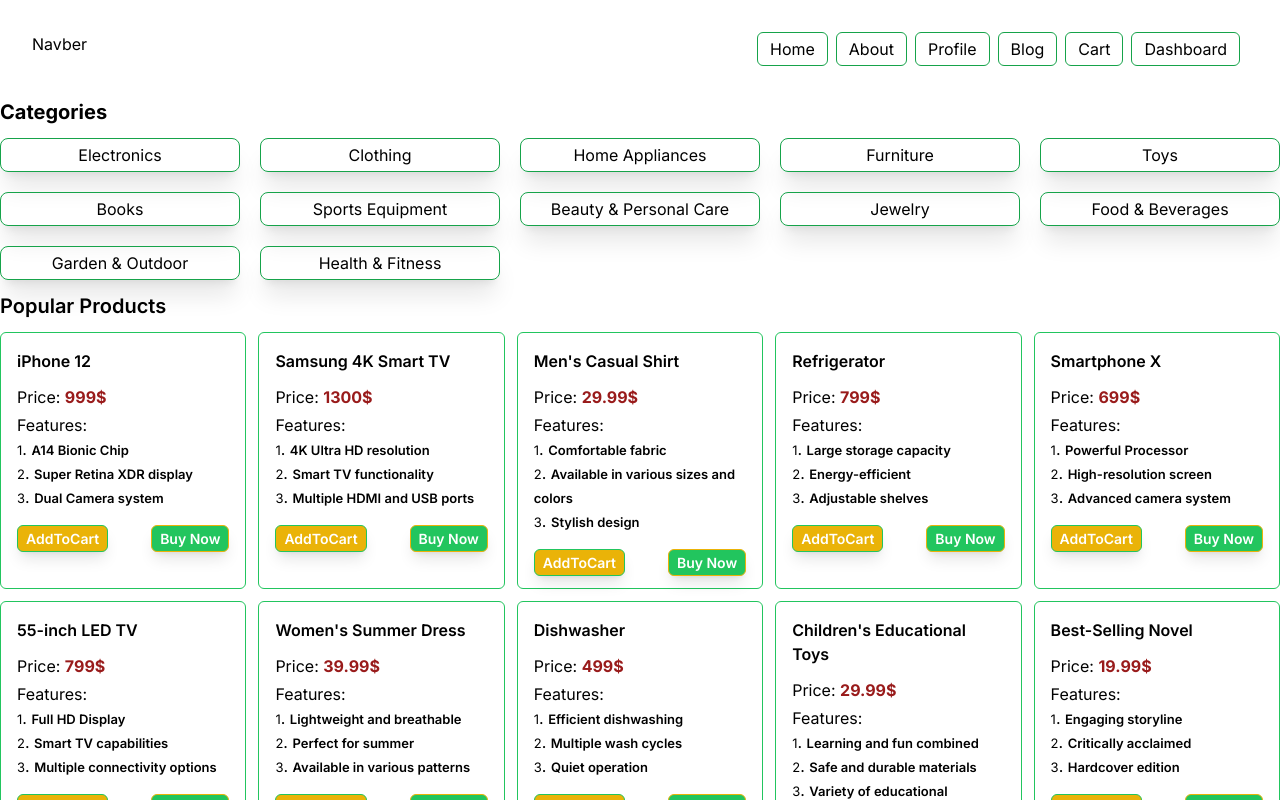
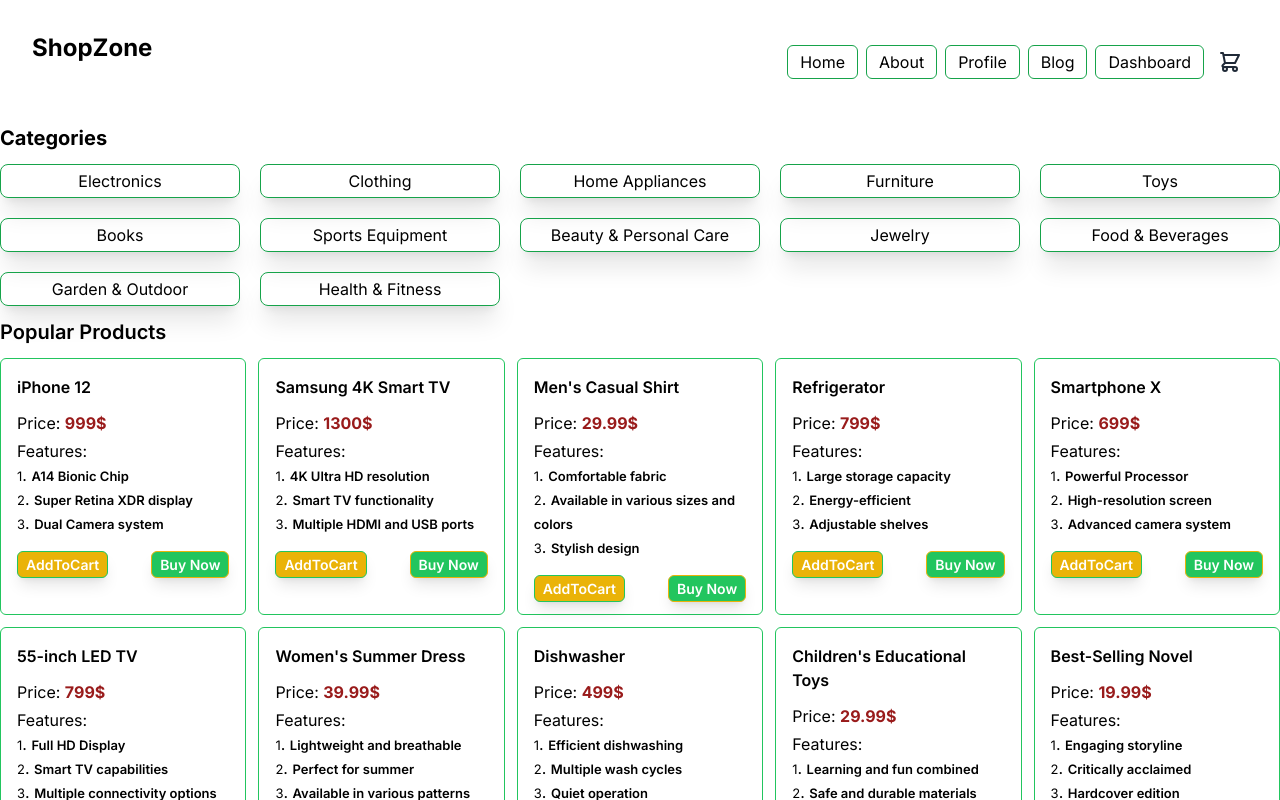
Before and after one commit to reshad21/nextjsrecap, a Next.js app: page / in a window 1280 px wide. Shown: the top 800 px of the page. Built offline with nearby package versions, Linux system fonts and the light colour scheme; data requests are answered from the project's data file.

Commit message:
add to cart route add

```diff
--- a/package.json
+++ b/package.json
@@ -15,6 +15,7 @@
     "next": "latest",
     "react": "latest",
     "react-dom": "latest",
+    "react-icons": "^4.11.0",
     "react-redux": "^8.1.3"
   },
   "devDependencies": {
--- a/src/components/Navber.jsx
+++ b/src/components/Navber.jsx
@@ -1,39 +1,32 @@
+"use client"
 import Link from "next/link";
+import { useSelector } from "react-redux";
 import { navitems } from './../data/navdata';
-
-// const navitems = [
-//     {
-//         "path": "/",
-//         "title": "Home"
-//     },
-//     {
-//         "path": "/about",
-//         "title": "About"
-//     },
-//     {
-//         "path": "/profile",
-//         "title": "Profile"
-//     },
-//     {
-//         "path": "/blog",
-//         "title": "Blog"
-//     },
-//     {
-//         "path": "/dashboard",
-//         "title": "Dashboard"
-//     },
-// ]
 
 const navData = navitems || [];
 
 const Navber = () => {
+    const cart = useSelector((state) => state.cart.cart);
     return (
         <div className="flex justify-between p-8">
-            <h1>Navber</h1>
-            <ul className="flex">
+            <h1 className="text-2xl font-bold">ShopZone</h1>
+            <ul className="flex items-center">
                 {
                     navData.map(({ path, title }) => (<li key={path}><Link href={path} className="px-3 py-1 mr-2 border border-green-600 rounded-md block">{title}</Link></li>))
                 }
+
+                <Link href="/cart" className="py-4 px-1 relative border-2 border-transparent text-gray-800 rounded-full hover:text-gray-400 focus:outline-none focus:text-gray-500 transition duration-150 ease-in-out" aria-label="Cart">
+                    <svg className="h-6 w-6" fill="none" strokeLinecap="round" strokeLinejoin="round" strokeWidth="2" viewBox="0 0 24 24" stroke="currentColor">
+                        <path d="M3 3h2l.4 2M7 13h10l4-8H5.4M7 13L5.4 5M7 13l-2.293 2.293c-.63.63-.184 1.707.707 1.707H17m0 0a2 2 0 100 4 2 2 0 000-4zm-8 2a2 2 0 11-4 0 2 2 0 014 0z"></path>
+                    </svg>
+                    {
+                        (cart.length > 0) && <span className="absolute inset-0 object-right-top">
+                            <div className="inline-flex items-center px-1.5 py-0.5 border-2 border-white rounded-full text-xs font-semibold leading-4 bg-red-500 text-white">
+                                {cart.length}
+                            </div>
+                        </span>
+                    }
+                </Link>
             </ul>
         </div>
     );
--- a/src/data/navdata.js
+++ b/src/data/navdata.js
@@ -16,10 +16,6 @@
         "title": "Blog"
     },
     {
-        "path": "/cart",
-        "title": "Cart"
-    },
-    {
         "path": "/dashboard",
         "title": "Dashboard"
     },
```
Also changed, not shown: 1 other file (tests, documents, lock files or other folders).
